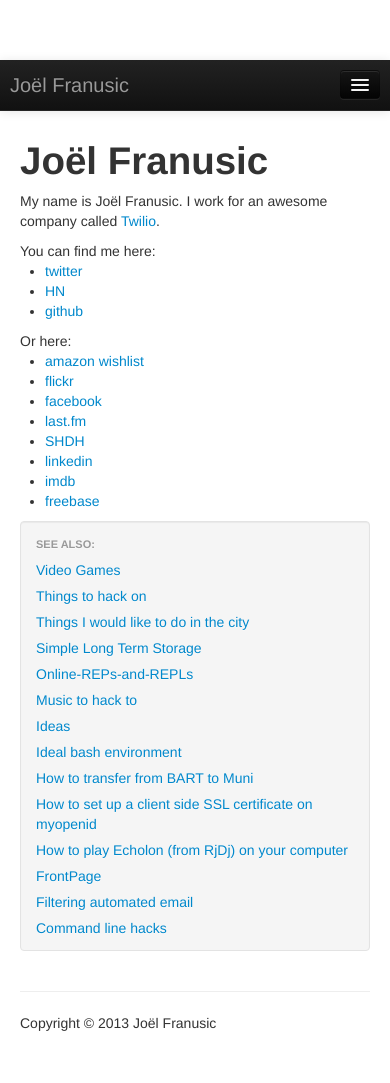
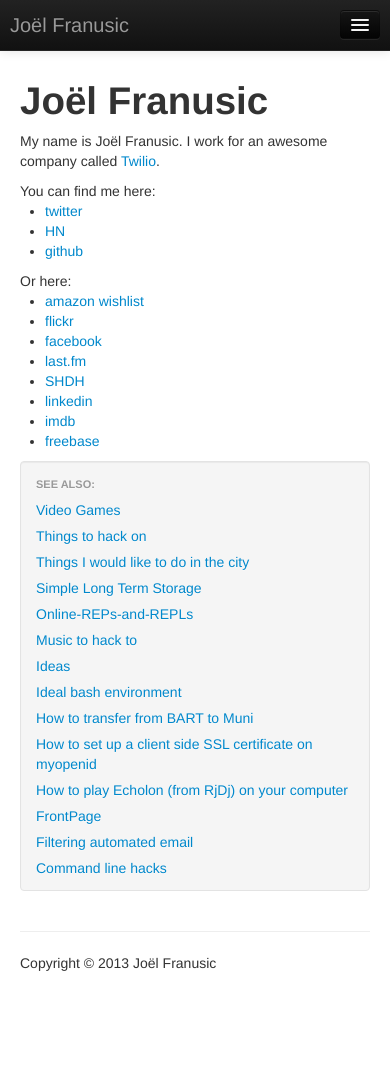
Before and after one commit to jpf/jpf.github.io, a Jekyll site: the page built from index.html, in a window 390 px wide. Built offline with Jekyll 4.4.1, drawn with Linux system fonts in a browser that asks for light colours; nearby versions of some CDN libraries; after the commit the page ends 983 px from its top, so only the background shows below that.

Commit message:
fix strange issue with navbar on mobile

```diff
--- a/_layouts/default.html
+++ b/_layouts/default.html
@@ -22,8 +22,6 @@
     <![endif]-->
     <!-- Le fav and touch icons -->
     <link rel="shortcut icon" href="favicon.ico">
-    <style>
-    </style>
   </head>
   <body>
    <div class="navbar navbar-inverse navbar-fixed-top">
@@ -45,15 +43,12 @@
        </div>
       </div>
     </div>
-
     <div class="container-fluid">
       <div class="row-fluid jetstrap-highlighted">
        <div class="span9">
 	  <div class="">
-
 	    <h1>{{ page.title }}</h1>
 	    {{content}}
-
 	  </div>
        </div><!--/span-->
        {% unless page.hide_sidebar %}
@@ -75,10 +70,6 @@
       </footer>
     </div><!--/.fluid-container-->
     <style>
-      body {
-        padding-top: 60px;
-        padding-bottom: 40px;
-      }
       .sidebar-nav {
         padding: 9px 0;
       }
```
